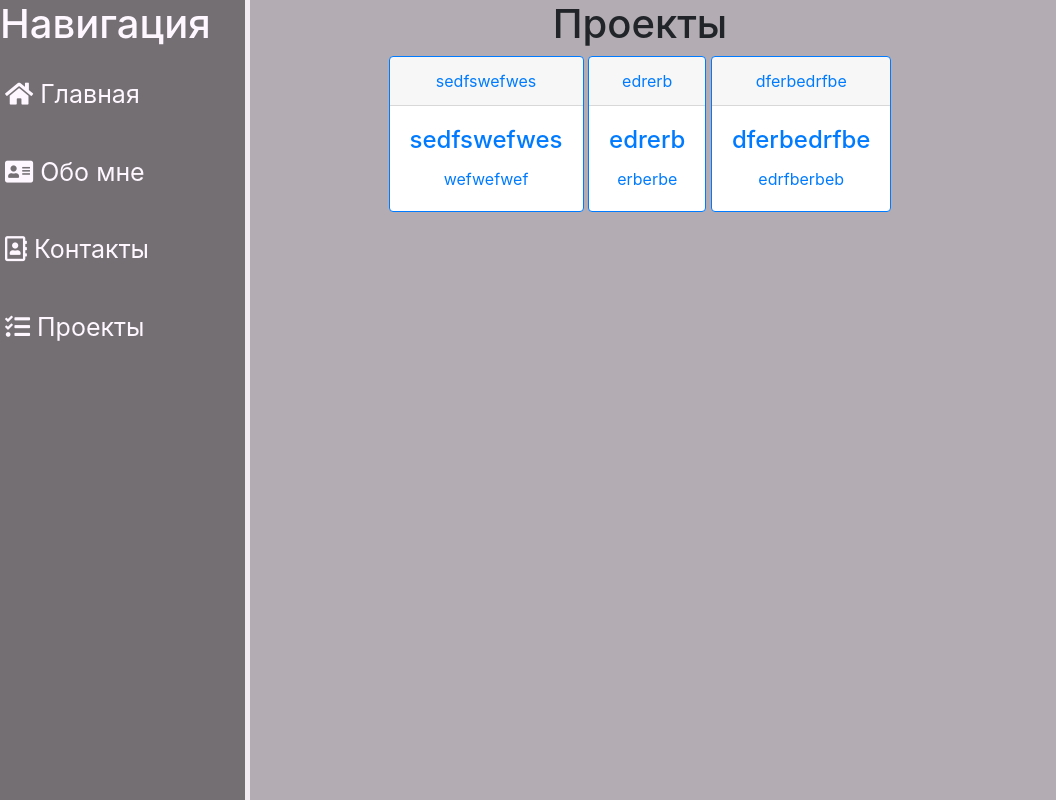
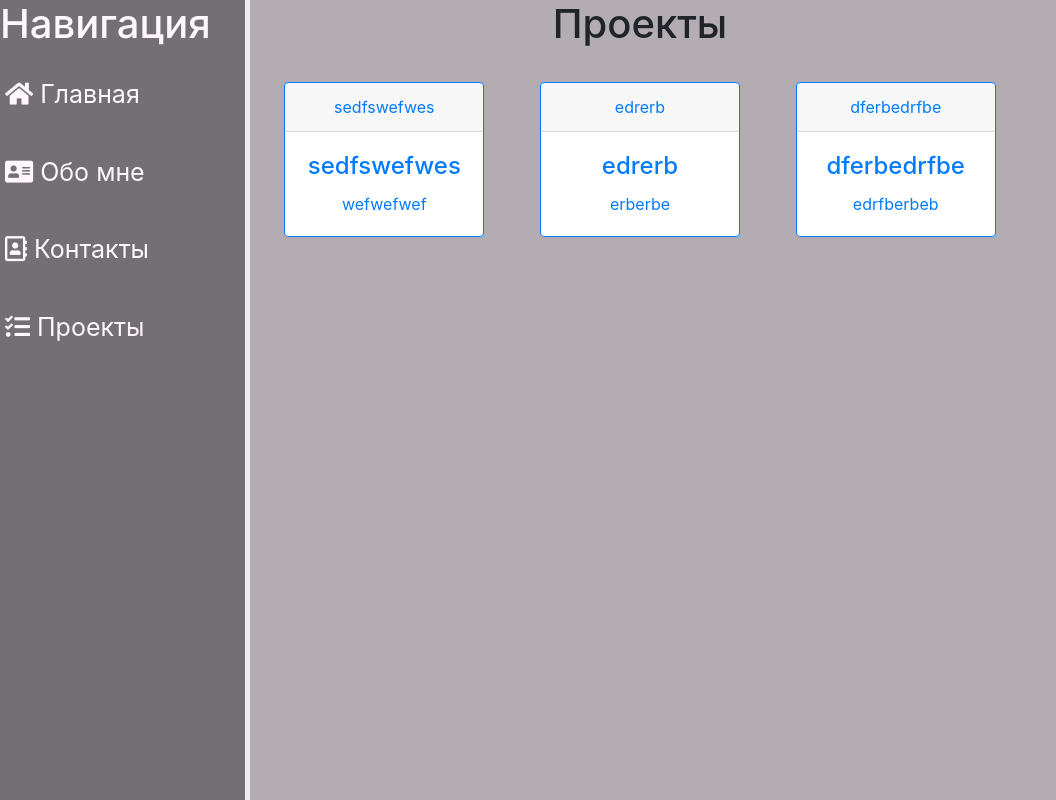
Before and after one commit to Vemnym/my_first_site, a Django app: page /list_projects in a window 1280 px wide. Shown: the whole page, without its empty margins (0-1056 px from the left). Run offline with Django 3.2, Linux system fonts and the light colour scheme; data comes from the database, SQL or seed files in the repository; some libraries are stand-ins or nearby versions.

Commit message:
changed settings in list_projects.css

```diff
--- a/mysite/main/static/main/layout.css
+++ b/mysite/main/static/main/layout.css
@@ -11,12 +11,13 @@ aside{
     border-right: 5px solid #F2EBF2;
     transition: all .5s;
     position: fixed;
+    z-index: 999999;
 
 
 }
 
 aside:hover{
-    width:250px;;
+    width:250px;
 }
 
 aside ul{
--- a/mysite/main/static/main/list_projects.css
+++ b/mysite/main/static/main/list_projects.css
@@ -1,6 +1,11 @@
+a.project{
+    margin: 2%;
+}
+
 div.card, a.project{
-
+    width: 200px;
     display: inline-block;
+    transition: transform .5s ease;
 }
 
 div:hover, a:hover{
--- a/mysite/main/templates/main/list_projects.html
+++ b/mysite/main/templates/main/list_projects.html
@@ -12,7 +12,7 @@
 <h1>Проекты</h1>
 {% for link in links %}
 <a href="/project/{{link.id}}" class="project">
-<div class="card border-primary mb-3" style="max-width: 20rem;">
+<div class="card border-primary mb-3">
   <div class="card-header">{{link.name}}</div>
   <div class="card-body">
     <h4 class="card-title">{{link.name}}</h4>
```
